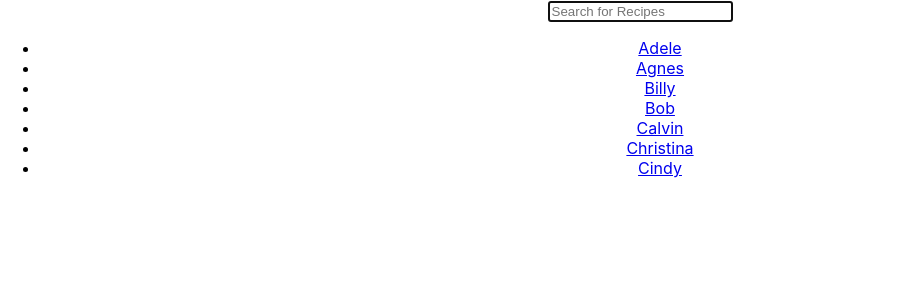
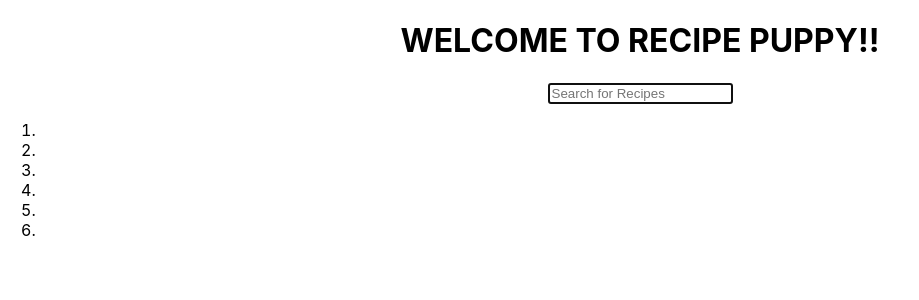
Before and after one commit to Universe-Man/RecipePuppy-Noom, a React (Create React App) app: page / in a window 1280 px wide. Shown: the top 300 px of the page, without its empty margins (0-919 px from the left). Built offline with nearby package versions, Linux system fonts and the light colour scheme.

Commit message:
chaning search term in state

```diff
--- a/src/App.js
+++ b/src/App.js
@@ -9,7 +9,6 @@ class App extends Component {
       <div className="App">
         {/*<header className="App-header">
           <img src={logo} className="App-logo" alt="logo" />
-          <h1>WELCOME TO RECIPE PUPPY!!</h1>
           <p>
             Edit <code>src/App.js</code> and save to reload.
           </p>
--- a/src/components/ResultsList.js
+++ b/src/components/ResultsList.js
@@ -9,17 +9,15 @@ class ResultsList extends React.Component {
   render() {
     return(
       <div id="ResultsList">
-        <ul id="RL-UL">
-          <li><a href="#">Adele</a></li>
-          <li><a href="#">Agnes</a></li>
-
-          <li><a href="#">Billy</a></li>
-          <li><a href="#">Bob</a></li>
-
-          <li><a href="#">Calvin</a></li>
-          <li><a href="#">Christina</a></li>
-          <li><a href="#">Cindy</a></li>
-        </ul>
+        <ol id="RL-OL">
+          <li></li>
+          <li></li>
+          <li></li>
+          <li></li>
+          <li></li>
+          <li></li>
+          {/*<li><a href="#">Cindy</a></li>*/}
+        </ol>
       </div>
     )
   }
--- a/src/containers/MasterContainer.js
+++ b/src/containers/MasterContainer.js
@@ -5,13 +5,22 @@ import ResultsList from '../components/ResultsList';
 class MasterContainer extends React.Component {
   constructor() {
     super();
-    this.state = {}
+    this.state = {
+      searchTerm: "",
+    }
+  }
+
+  getSearchTerm = (event) => {
+    this.setState({
+      searchTerm: event.target.value
+    })
   }
 
   render() {
     return(
       <div id="MasterContainer">
-        <SearchBar />
+        <h1>WELCOME TO RECIPE PUPPY!!</h1>
+        <SearchBar getSearchTerm={this.getSearchTerm} />
         <ResultsList />
 
 
```
